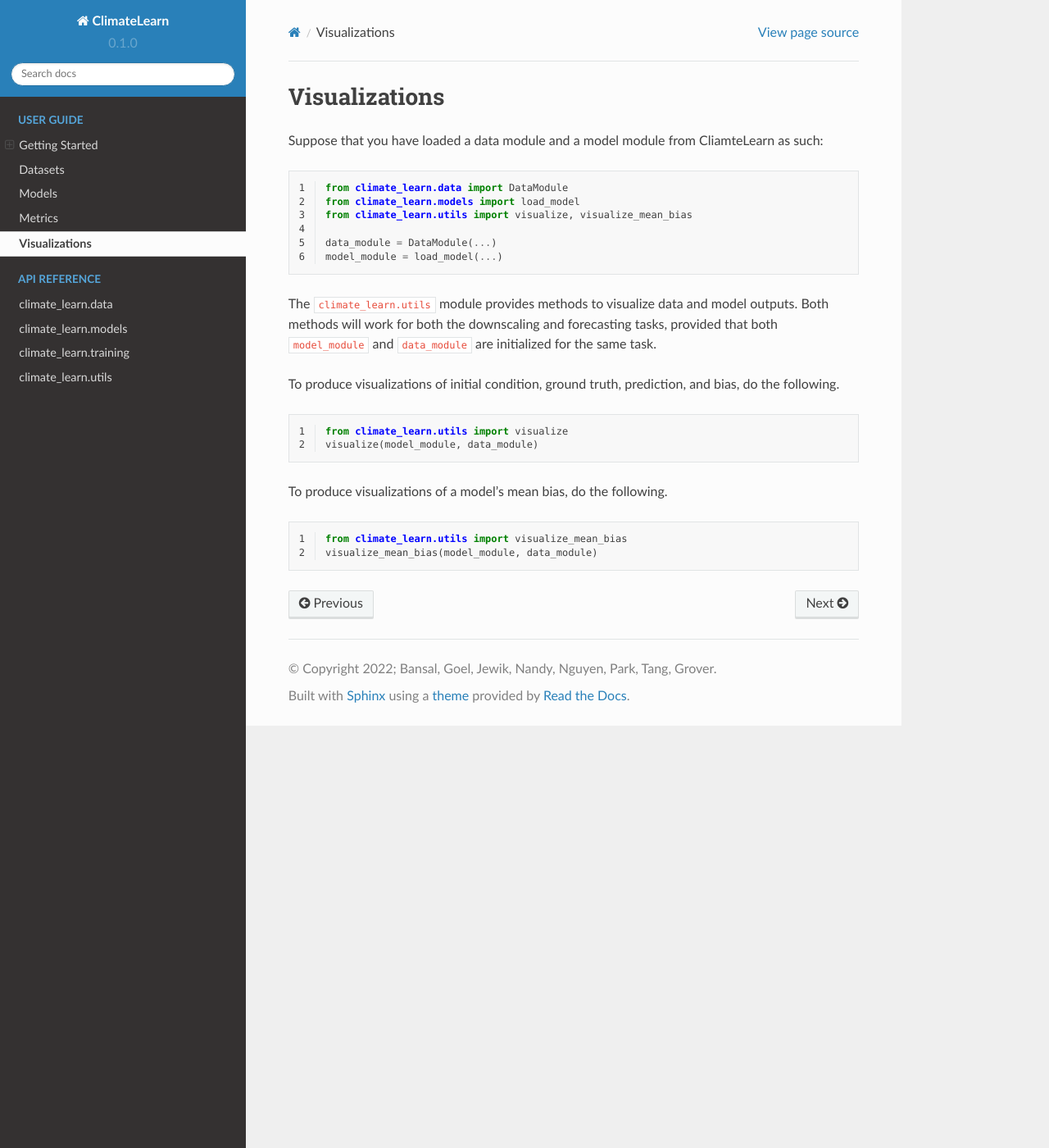
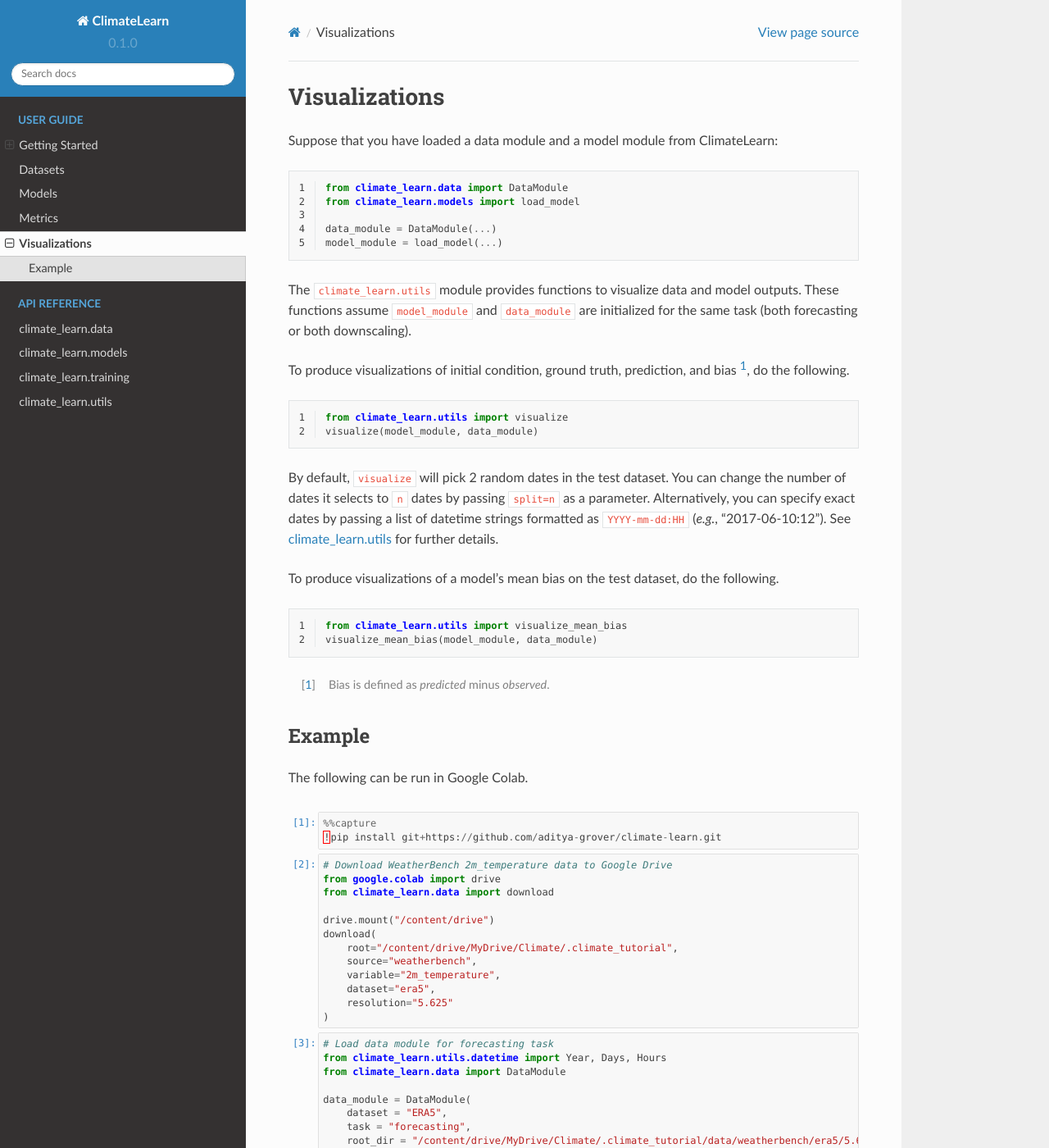
Before and after one commit to aditya-grover/climate-learn, a Sphinx documentation site: the page built from docs/source/user-guide/visualizations.rst, in a window 1280 px wide and 1400 px high. Shown: the whole window at 82% size. Built offline with Sphinx 7.4.7 and the Read the Docs theme 2.0.0, drawn with Linux system fonts in a browser that asks for light colours; some of the changed text lies outside the part shown.

Commit message:
Viz docs

```diff
--- a/docs/source/conf.py
+++ b/docs/source/conf.py
@@ -33,7 +33,8 @@
     'sphinx.ext.autodoc',
     'sphinx.ext.autosummary',
     'sphinx.ext.intersphinx',
-    'sphinx_rtd_theme'
+    'sphinx_rtd_theme',
+    'nbsphinx'
 ]
 
 intersphinx_mapping = {
--- a/docs/source/reference/utils.rst
+++ b/docs/source/reference/utils.rst
@@ -1,3 +1,5 @@
+.. _climate_learn.utils:
+
 climate_learn.utils
 ===================
 
--- a/docs/source/user-guide/models.rst
+++ b/docs/source/user-guide/models.rst
@@ -1,2 +1,4 @@
+.. _models-reference:
+
 Models
 ======
--- a/docs/source/user-guide/visualizations.rst
+++ b/docs/source/user-guide/visualizations.rst
@@ -1,26 +1,23 @@
 Visualizations
 ==============
 
-Suppose that you have loaded a data module and a model module from CliamteLearn
-as such:
+Suppose that you have loaded a data module and a model module from ClimateLearn:
 
 .. code-block:: python
     :linenos:
 
     from climate_learn.data import DataModule
     from climate_learn.models import load_model
-    from climate_learn.utils import visualize, visualize_mean_bias
 
     data_module = DataModule(...)
     model_module = load_model(...)
 
-The ``climate_learn.utils`` module provides methods to visualize data and model
-outputs. Both methods will work for both the downscaling and forecasting tasks,
-provided that both ``model_module`` and ``data_module`` are initialized for the
-same task.
+The ``climate_learn.utils`` module provides functions to visualize data and
+model outputs. These functions assume ``model_module`` and ``data_module``
+are initialized for the same task (both forecasting or both downscaling).
 
 To produce visualizations of initial condition, ground truth, prediction, and
-bias, do the following.
+bias [#]_, do the following.
 
 .. code-block:: python
     :linenos:
@@ -28,10 +25,125 @@
     from climate_learn.utils import visualize
     visualize(model_module, data_module)
 
-To produce visualizations of a model's mean bias, do the following.
+By default, ``visualize`` will pick 2 random dates in the test dataset. You can
+change the number of dates it selects to ``n`` dates by passing ``split=n`` as
+a parameter. Alternatively, you can specify exact dates by passing a list of
+datetime strings formatted as ``YYYY-mm-dd:HH`` (*e.g.*, "2017-06-10:12"). See
+:ref:`climate_learn.utils` for further details.
+
+To produce visualizations of a model's mean bias on the test dataset, do the
+following.
 
 .. code-block:: python
     :linenos:
 
     from climate_learn.utils import visualize_mean_bias
     visualize_mean_bias(model_module, data_module)
+
+.. [#] Bias is defined as *predicted* minus *observed*.
+
+Example
+-------
+
+The following can be run in Google Colab.
+
+.. nbinput:: ipython3
+    :execution-count: 1
+
+    %%capture
+    !pip install git+https://github.com/aditya-grover/climate-learn.git
+
+.. nbinput:: ipython3
+    :execution-count: 2
+
+    # Download WeatherBench 2m_temperature data to Google Drive
+    from google.colab import drive
+    from climate_learn.data import download
+
+    drive.mount("/content/drive")
+    download(
+        root="/content/drive/MyDrive/Climate/.climate_tutorial",
+        source="weatherbench",
+        variable="2m_temperature",
+        dataset="era5",
+        resolution="5.625"
+    )
+
+.. nbinput:: ipython3
+    :execution-count: 3
+
+    # Load data module for forecasting task
+    from climate_learn.utils.datetime import Year, Days, Hours
+    from climate_learn.data import DataModule
+
+    data_module = DataModule(
+        dataset = "ERA5",
+        task = "forecasting",
+        root_dir = "/content/drive/MyDrive/Climate/.climate_tutorial/data/weatherbench/era5/5.625/",
+        in_vars = ["2m_temperature"],
+        out_vars = ["2m_temperature"],
+        train_start_year = Year(1979),
+        val_start_year = Year(2015),
+        test_start_year = Year(2017),
+        end_year = Year(2018),
+        pred_range = Days(3),
+        subsample = Hours(6),
+        batch_size = 128,
+        num_workers = 1
+    )
+
+.. nbinput:: ipython3
+    :execution-count: 4
+
+    # Load ResNet model
+    from climate_learn.models import load_model
+
+    model_kwargs = {
+        "in_channels": len(data_module.hparams.in_vars),
+        "out_channels": len(data_module.hparams.out_vars),
+        "n_blocks": 4
+    }
+
+    optim_kwargs = {
+        "lr": 1e-4,
+        "weight_decay": 1e-5,
+        "warmup_epochs": 1,
+        "max_epochs": 5,
+    }
+
+    model_module = load_model(
+        name="resnet",
+        task="forecasting",
+        model_kwargs=model_kwargs,
+        optim_kwargs=optim_kwargs
+    )
+
+.. nbinput:: ipython3
+    :execution-count: 5
+
+    # Visualize ResNet model performance on two dates in the test set
+    from climate_learn.utils import visualize
+    visualize(model_module, data_module, samples=["2017-06-01:12", "2017-08-01:18"])
+
+.. nboutput::
+    :execution-count: 5
+
+    .. image:: images/visualize.png
+        :alt: Visualizations produced by ``utils.visualize``.
+
+.. nbinput:: ipython3
+    :execution-count: 6
+
+    # Visualize ResNet model mean bias across the entire test set
+    from climate_learn.utils import visualize_mean_bias
+    visualize_mean_bias(model_module, data_module)
+
+.. nboutput::
+    :execution-count: 6
+
+    .. image:: images/visualize_mean_bias.png
+        :alt: Mean bias visualization produced by ``utils.visualize_mean_bias``.
+
+*Note:* These visualizations were produced using a trained ResNet model, but
+training is omitted from this example. Please see :ref:`models-reference` for
+model training.
```
Also changed, not shown: docs/source/user-guide/images/visualize.png (added), docs/source/user-guide/images/visualize_mean_bias.png (added).
